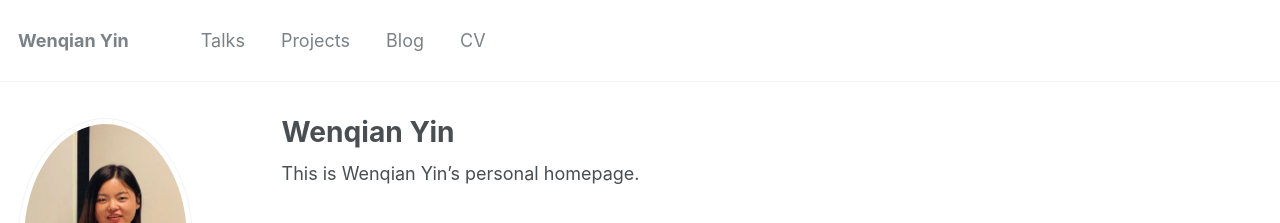
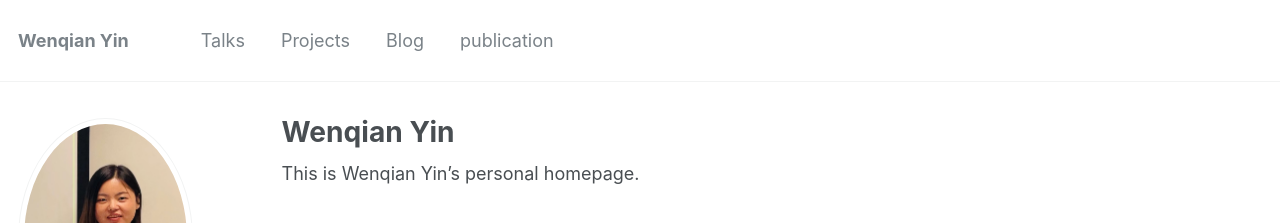
Before and after one commit to wenqianYIN/wb, a Jekyll site: the page built from _pages/about.md, in a window 1280 px wide. Shown: the top 223 px of the page. Built offline with Jekyll 4.4.1, drawn with Linux system fonts in a browser that asks for light colours.

Commit message:
Update navigation.yml

```diff
--- a/_data/navigation.yml
+++ b/_data/navigation.yml
@@ -18,7 +18,7 @@ main:
   - title: "Blog"
     url: /year-archive/
 
-  - title: "CV"
+  - title: "publication"
     url: /cv/
 
   # - title: "Group"
```
